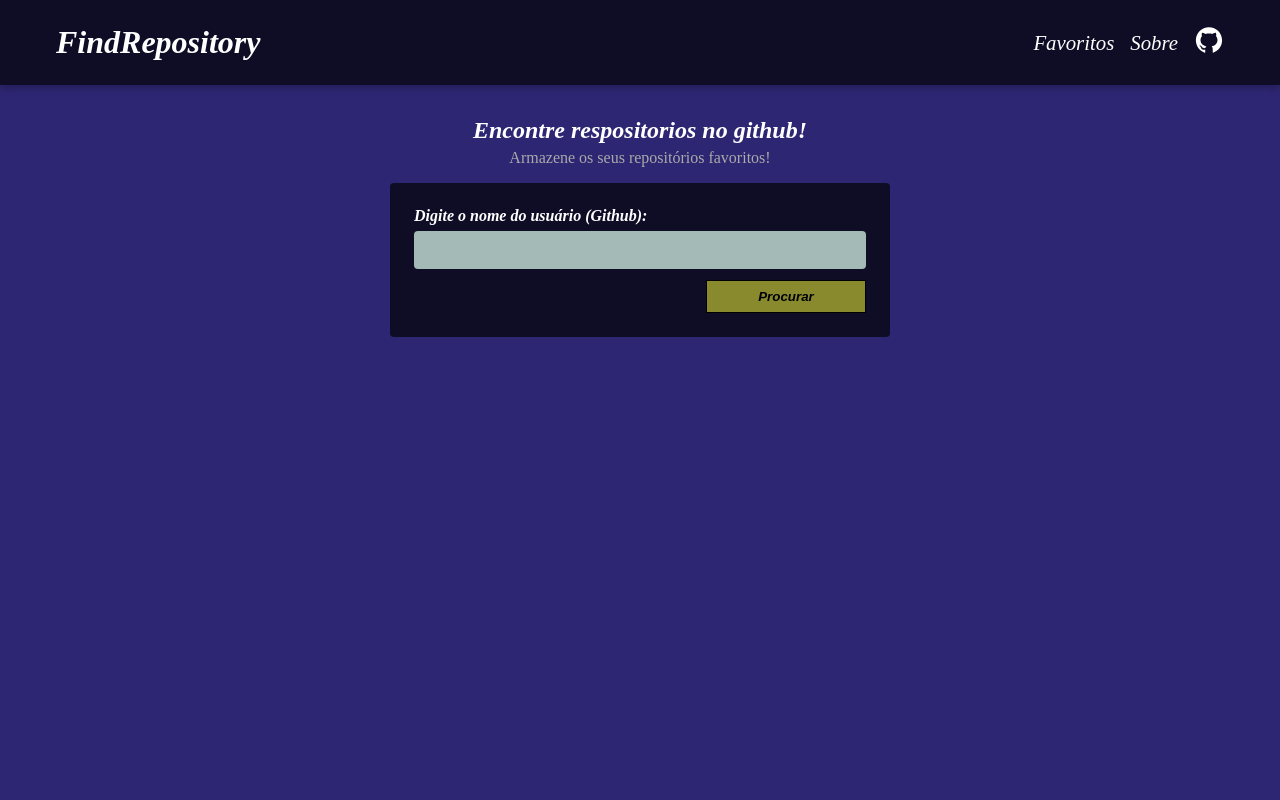
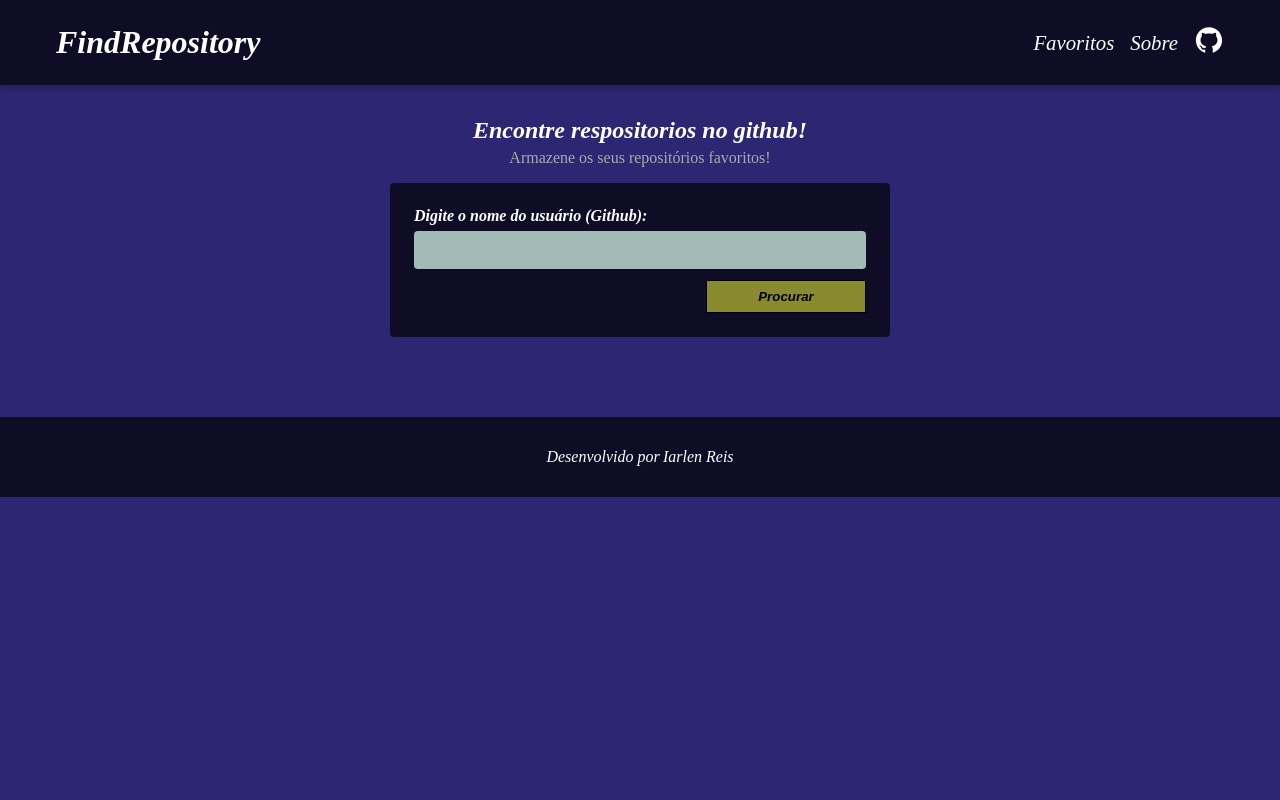
Before and after one commit to iarlen-reis/FetchGitHub, a React (Vite) app: page / in a window 1280 px wide. Shown: the top 800 px of the page. Built offline with nearby package versions, Linux system fonts and the light colour scheme.

Commit message:
Trocando heith da home por porcentagem

```diff
--- a/src/Pages/Home/style.js
+++ b/src/Pages/Home/style.js
@@ -3,7 +3,7 @@ import styled from "styled-components";
 export const SectionHomeStyled = styled.section`
   text-align: center;
   max-width: 1200px;
-  height: 100vh;
+  height: 100%;
 
   margin: 0 auto;
   margin-bottom: 5rem;
--- a/src/components/Form/Form.jsx
+++ b/src/components/Form/Form.jsx
@@ -76,7 +76,11 @@ const Form = () => {
             onChange={({ target }) => setUser(target.value)}
           />
         </label>
-        {loading ? <button>Aguarde..</button> : <button>Procurar</button>}
+        {loading ? (
+          <button disabled>Aguarde...</button>
+        ) : (
+          <button>Procurar</button>
+        )}
       </FormStyled>
       {errorServer && <ErrorMessage>Nenhum usuário encontrado.</ErrorMessage>}
       {userData && <Profile User={userData} />}
--- a/src/components/Form/styles.js
+++ b/src/components/Form/styles.js
@@ -3,6 +3,7 @@ import styled from "styled-components";
 export const FormStyled = styled.form`
   max-width: 500px;
   width: 100%;
+
   display: flex;
   flex-direction: column;
 
@@ -11,6 +12,7 @@ export const FormStyled = styled.form`
   row-gap: 0.7rem;
 
   margin: 1rem auto;
+  margin-bottom: 2rem;
 
   border-radius: 4px;
   background: #0f0d26;
```
